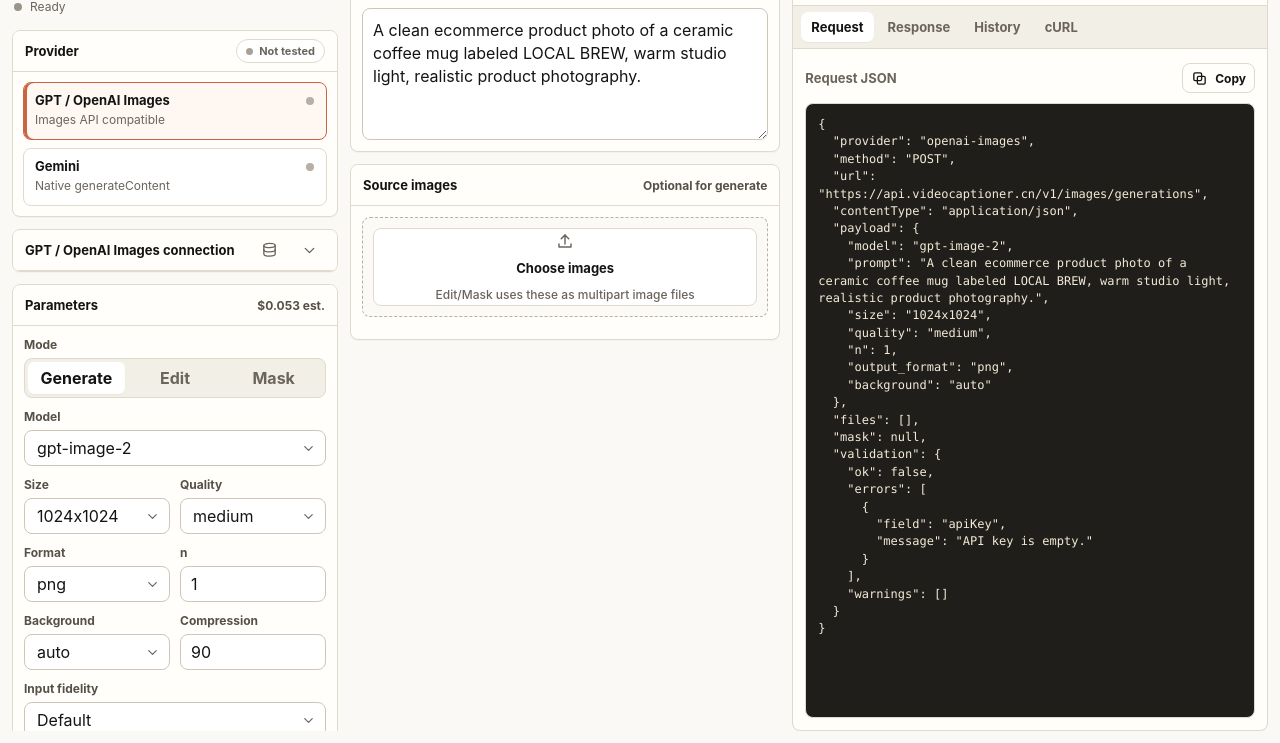
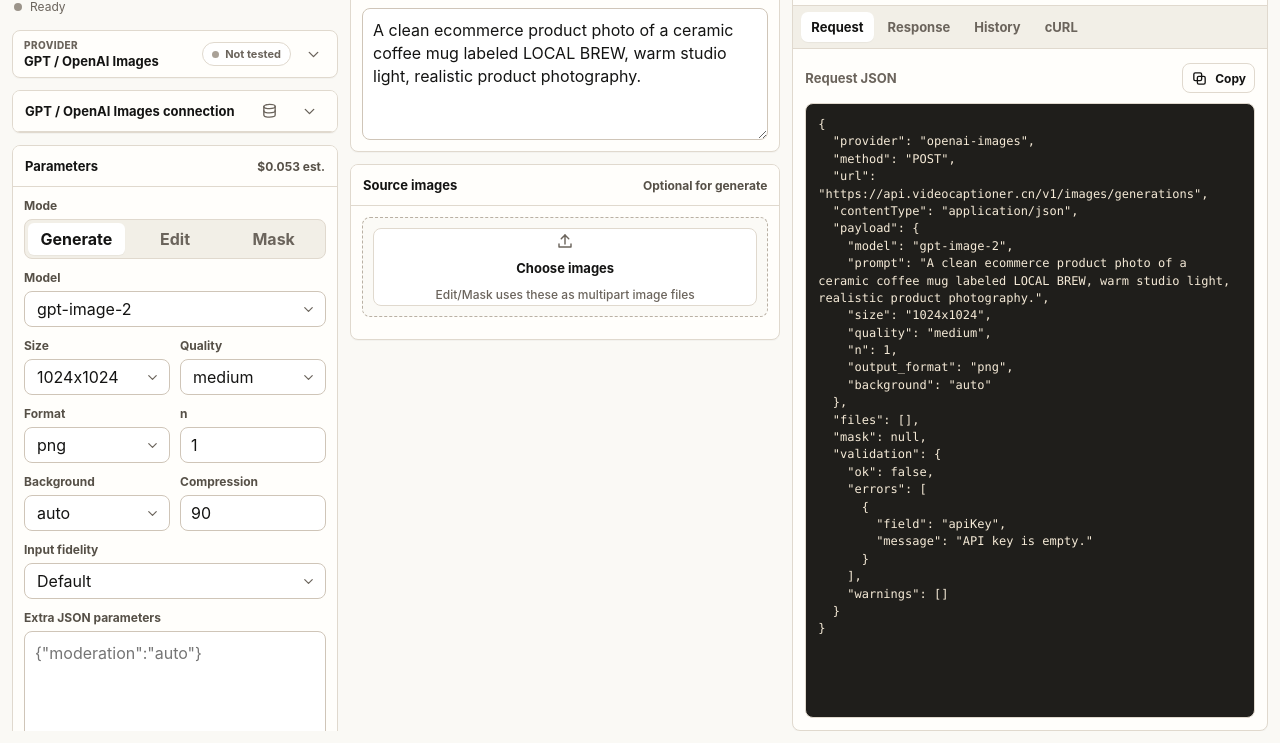
Before and after one commit to WEIFENG2333/image-api-debugger, a website built with Vite: page index.html in a window 1280 px wide. Shown: the part 57-800 px from the top of the page. Built offline with nearby package versions, Linux system fonts and the light colour scheme.

Commit message:
Compact provider selection

```diff
--- a/src/main.js
+++ b/src/main.js
@@ -66,9 +66,16 @@ app.innerHTML = `
           <div class="status"><span id="statusDot" class="dot"></span><span id="statusText">Ready</span></div>
         </section>
 
-        <section class="card provider-card">
-          <div class="card-head"><h2>Provider</h2><span id="providerStatus" class="connection-pill idle">Not tested</span></div>
-          <div class="provider-switch">
+        <section class="provider-strip">
+          <div class="provider-current">
+            <span>Provider</span>
+            <strong id="providerCurrentLabel">GPT / OpenAI Images</strong>
+          </div>
+          <div class="provider-actions">
+            <span id="providerStatus" class="connection-pill idle">Not tested</span>
+            <button id="providerMenuBtn" class="icon-btn" title="Switch provider" aria-label="Switch provider">${icons.chevronDown}</button>
+          </div>
+          <div id="providerMenu" class="provider-menu hidden">
             ${providers.map((p) => `<button class="provider-choice ${p.id === 'openai-images' ? 'active' : ''}" data-provider="${p.id}"><strong>${p.label}</strong><span>${p.protocol === 'gemini' ? 'Native generateContent' : 'Images API compatible'}</span></button>`).join('')}
           </div>
           <select id="provider" class="hidden">${providers.map((p) => `<option value="${p.id}">${p.label}</option>`).join('')}</select>
@@ -259,7 +266,8 @@ const els = {
   prompt: $('prompt'), warnings: $('warnings'), endpointHint: $('endpointHint'), estimate: $('estimate'), sourceHint: $('sourceHint'),
   sizeLabel: $('sizeLabel'), qualityLabel: $('qualityLabel'), formatCountRow: $('formatCountRow'),
   backgroundCompressionRow: $('backgroundCompressionRow'), inputFidelityRow: $('inputFidelityRow'),
-  providerStatus: $('providerStatus'), connectorTitle: $('connectorTitle'), connectionDetail: $('connectionDetail'),
+  providerStatus: $('providerStatus'), providerCurrentLabel: $('providerCurrentLabel'), providerMenu: $('providerMenu'),
+  providerMenuBtn: $('providerMenuBtn'), connectorTitle: $('connectorTitle'), connectionDetail: $('connectionDetail'),
   sourceInput: $('sourceInput'), fileList: $('fileList'), maskCard: $('maskCard'), maskInput: $('maskInput'),
   makeMaskBtn: $('makeMaskBtn'), downloadMaskBtn: $('downloadMaskBtn'), maskImage: $('maskImage'), maskCanvas: $('maskCanvas'),
   sourceMetric: $('sourceMetric'), maskMetric: $('maskMetric'), apiMaskMetric: $('apiMaskMetric'),
@@ -336,6 +344,7 @@ function renderConnectionStatus() {
   const label = { idle: 'Not tested', busy: 'Checking', ok: 'Connected', err: 'Failed' }[connection.status] || 'Not tested'
   els.providerStatus.textContent = label
   els.providerStatus.className = `connection-pill ${connection.status || 'idle'}`
+  els.providerCurrentLabel.textContent = provider.label
   els.connectionDetail.textContent = connection.message || 'Connection has not been tested.'
   els.connectorTitle.textContent = `${provider.label} connection`
 }
@@ -619,11 +628,22 @@ function switchProvider(providerId) {
   els.provider.value = providerId
   els.provider.dataset.appliedProvider = ''
   applyConnection(providerId)
+  closeProviderMenu()
   const provider = currentProvider()
   state.mode = provider.supportsMask === false && state.mode === 'mask' ? 'edit' : state.mode
   applyMode(state.mode)
   render()
   scheduleWorkspaceSave()
+}
+
+function toggleProviderMenu() {
+  els.providerMenu.classList.toggle('hidden')
+  els.providerMenuBtn.classList.toggle('active', !els.providerMenu.classList.contains('hidden'))
+}
+
+function closeProviderMenu() {
+  els.providerMenu.classList.add('hidden')
+  els.providerMenuBtn.classList.remove('active')
 }
 
 function buildCurl() {
@@ -1390,6 +1410,10 @@ function bind() {
     switchProvider(button.dataset.provider)
     flashButton(button)
   }))
+  els.providerMenuBtn.addEventListener('click', (event) => {
+    event.stopPropagation()
+    toggleProviderMenu()
+  })
   document.querySelectorAll('.tab').forEach((button) => button.addEventListener('click', () => { switchTab(button.dataset.tab); flashButton(button) }))
   document.querySelectorAll('[data-copy]').forEach((button) => button.addEventListener('click', async (event) => {
     event.stopPropagation()
@@ -1494,6 +1518,10 @@ function bind() {
   })
   document.addEventListener('keydown', (event) => {
     if (event.key === 'Escape' && !els.lightbox.classList.contains('hidden')) closeLightbox()
+    if (event.key === 'Escape') closeProviderMenu()
+  })
+  document.addEventListener('click', (event) => {
+    if (!event.target.closest('.provider-strip')) closeProviderMenu()
   })
   for (const element of document.querySelectorAll('input, select, textarea')) {
     element.addEventListener('input', () => {
--- a/src/styles.css
+++ b/src/styles.css
@@ -356,25 +356,70 @@ svg {
   padding: 11px;
 }
 
-.provider-card .card-body {
-  padding: 0;
+.provider-strip {
+  position: relative;
+  display: grid;
+  grid-template-columns: 1fr auto;
+  align-items: center;
+  gap: 10px;
+  min-height: 48px;
+  border: 1px solid var(--line);
+  border-radius: 8px;
+  padding: 7px 8px 7px 11px;
+  background: var(--panel);
+  box-shadow: var(--shadow);
 }
 
-.provider-switch {
+.provider-current {
   display: grid;
-  gap: 8px;
-  padding: 10px;
+  gap: 2px;
+}
+
+.provider-current span {
+  color: var(--muted);
+  font-size: 10px;
+  font-weight: 760;
+  text-transform: uppercase;
+  letter-spacing: .04em;
+}
+
+.provider-current strong {
+  overflow: hidden;
+  text-overflow: ellipsis;
+  white-space: nowrap;
+  font-size: 13px;
+}
+
+.provider-actions {
+  display: inline-flex;
+  align-items: center;
+  gap: 6px;
+}
+
+.provider-menu {
+  position: absolute;
+  z-index: 70;
+  top: calc(100% + 6px);
+  left: 0;
+  right: 0;
+  display: grid;
+  gap: 6px;
+  border: 1px solid var(--line);
+  border-radius: 8px;
+  padding: 7px;
+  background: #fffefb;
+  box-shadow: 0 18px 44px rgba(20,20,19,.14);
 }
 
 .provider-choice {
   position: relative;
   display: grid;
-  gap: 3px;
-  min-height: 58px;
-  border: 1px solid var(--line);
-  border-radius: 8px;
-  padding: 10px 34px 10px 11px;
-  background: #fff;
+  gap: 2px;
+  min-height: 46px;
+  border: 1px solid transparent;
+  border-radius: 7px;
+  padding: 8px 30px 8px 9px;
+  background: transparent;
   color: var(--text);
   text-align: left;
   transition: border-color .14s ease, background-color .14s ease, transform .14s ease;
@@ -383,8 +428,8 @@ svg {
 .provider-choice::after {
   content: "";
   position: absolute;
-  top: 14px;
-  right: 12px;
+  top: 13px;
+  right: 10px;
   width: 8px;
   height: 8px;
   border-radius: 50%;
@@ -396,24 +441,23 @@ svg {
 .provider-choice[data-status="busy"]::after { background: var(--blue); }
 
 .provider-choice:hover {
-  border-color: var(--line-strong);
-  background: #fffdf8;
+  border-color: var(--line);
+  background: #fbf7ef;
 }
 
 .provider-choice.active {
-  border-color: var(--accent);
-  background: #fff8f2;
-  box-shadow: inset 3px 0 0 var(--accent);
+  border-color: #ead0c4;
+  background: #fff3ec;
 }
 
 .provider-choice strong {
-  font-size: 13px;
+  font-size: 12px;
   line-height: 1.1;
 }
 
 .provider-choice span {
   color: var(--muted);
-  font-size: 12px;
+  font-size: 11px;
 }
 
 .connection-pill {
```
